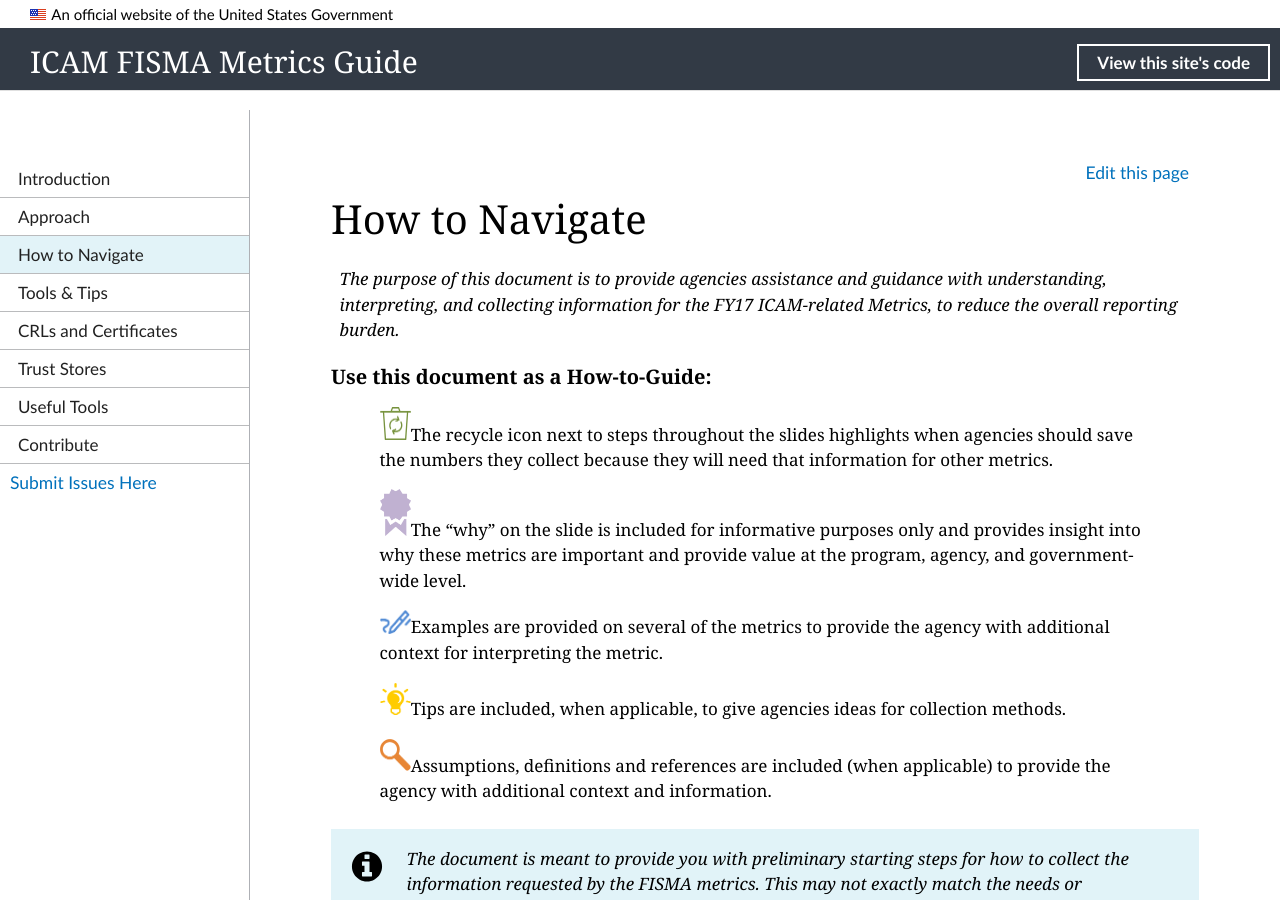
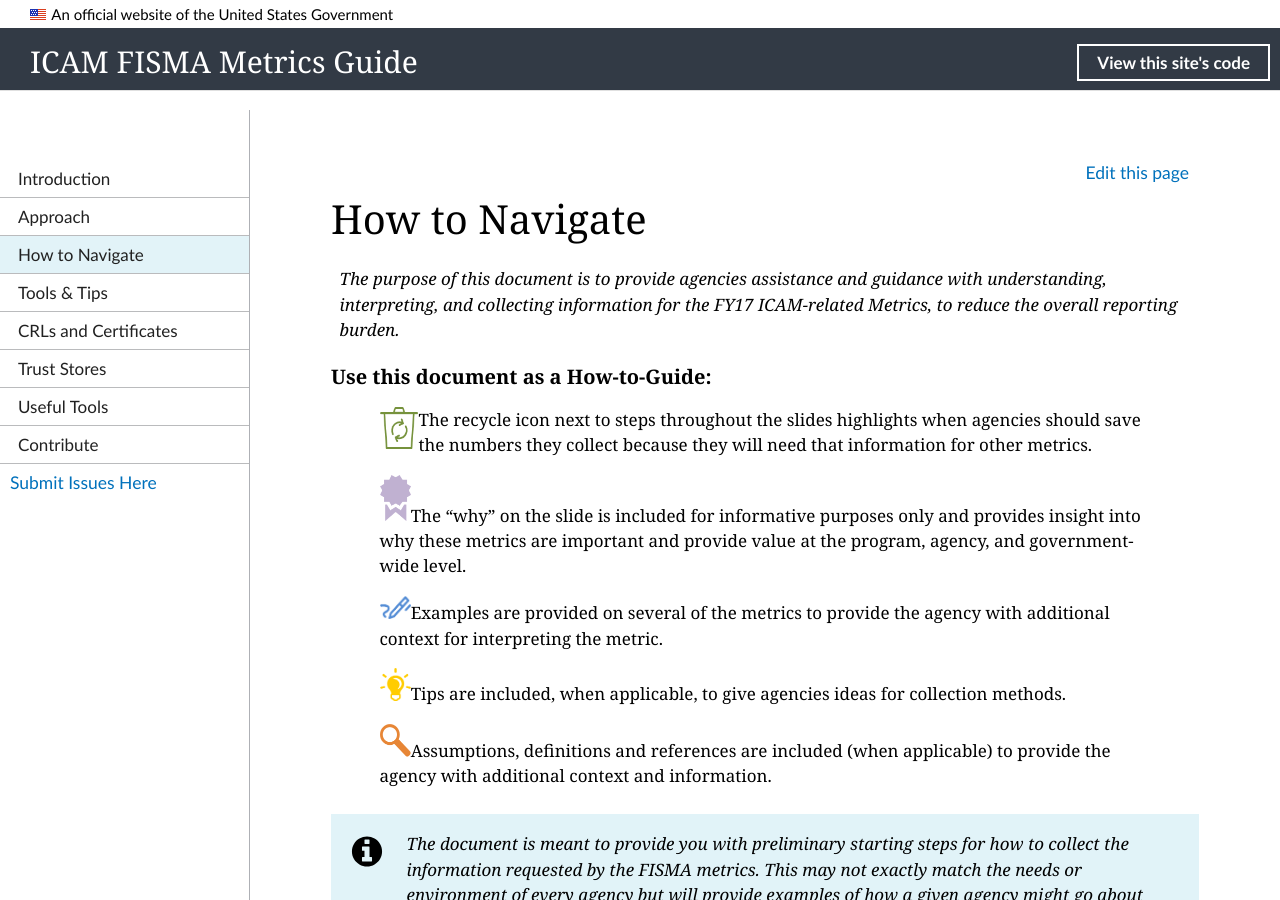
Before and after one commit to GSA/icam-fisma, a Jekyll site: the page built from pages/navigation.md, in a window 1280 px wide and 900 px high. Built offline with Jekyll 4.4.1, drawn with Linux system fonts in a browser that asks for light colours; nearby versions of some CDN libraries.

Commit message:
Update navigation.md

```diff
--- a/pages/navigation.md
+++ b/pages/navigation.md
@@ -6,7 +6,7 @@ permalink: /navigation
 *The purpose of this document is to provide agencies assistance and guidance with understanding, interpreting, and collecting information for the FY17 ICAM-related Metrics, to reduce the overall reporting burden.*
 ### Use this document as a How-to-Guide:
 
->![Recycle logo](img/recycle.png){:style="width:4%;"}The recycle icon next to steps throughout the slides highlights when agencies should save the numbers they collect because they will need that information for other metrics.
+>![Recycle logo](img/recycle.png){:style="width:5%;float:left;"}The recycle icon next to steps throughout the slides highlights when agencies should save the numbers they collect because they will need that information for other metrics.
 
 >![Ribbon logo](img/ribbon.png){:style="width:4%;"}The “why” on the slide is included for informative purposes only and provides insight into why these metrics are important and provide value at the program, agency, and government-wide level.
 
```
